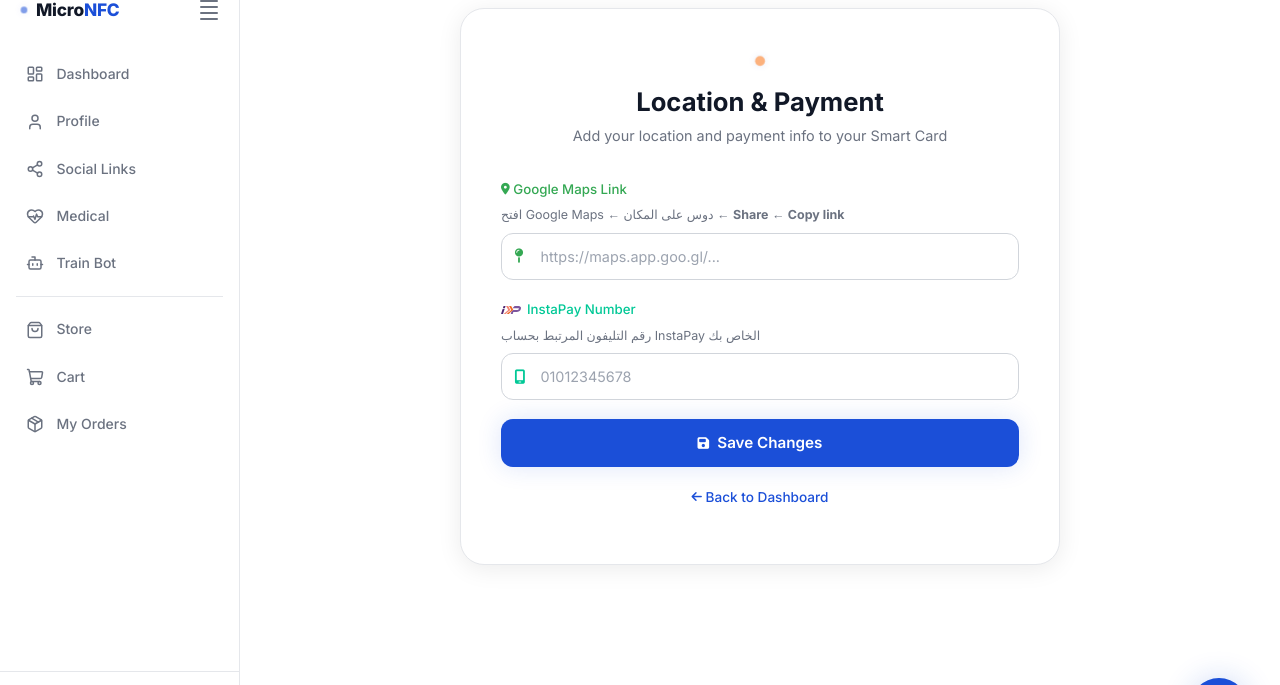
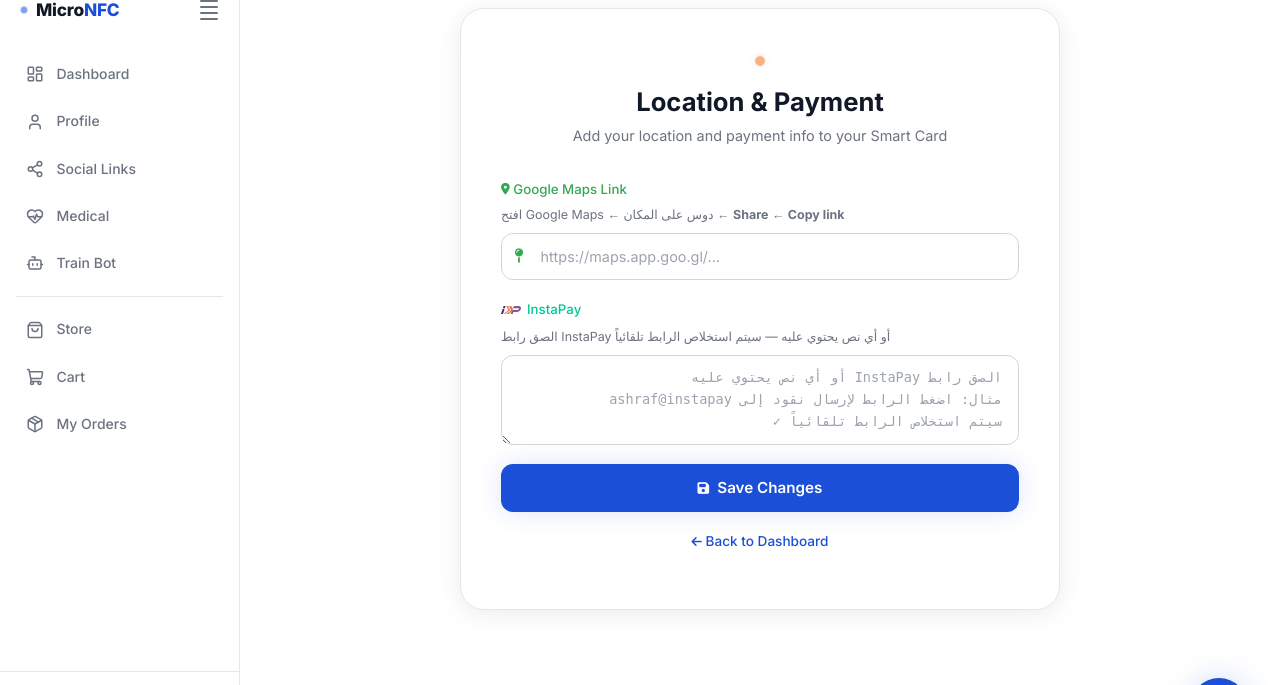
Before and after one commit to MostafaAlwakel/micronfc, a Flask app: page /edit/extras in a window 1280 px wide. Shown: the part 32-717 px from the top of the page. Run offline with Flask 3, Linux system fonts and the light colour scheme; the visitor is signed in with stand-in values (Sample User, id 1); some libraries are stand-ins or nearby versions.

Commit message:
feat: InstaPay smart link extraction in edit/extras
- Add import re to app.py
- Add extract_instapay_link() helper using regex (https://ipn.eg/S/...)
- Update edit_extras route: extract URL from raw textarea input,
  flash error if no valid InstaPay URL found, preserve raw input on error
- Change instapay input → textarea (rows=3, RTL, monospace)
- Add descriptive placeholder explaining paste-any-text UX
- Show saved URL preview below textarea when instapay is set

Co-Authored-By: Claude Sonnet 4.6 <noreply@anthropic.com>

```diff
--- a/app.py
+++ b/app.py
@@ -12,6 +12,7 @@ from dotenv import load_dotenv
 from functools import wraps
 import os
 import json
+import re
 import requests
 import cloudinary
 import cloudinary.uploader
@@ -268,12 +269,26 @@ def edit_social():
         return redirect(url_for('dashboard'))
     return render_template('edit_social.html', user=current_user)
 
+def extract_instapay_link(text):
+    match = re.search(r'https://ipn\.eg/S/[^\s]+', text)
+    if match:
+        return match.group(0)
+    return None
+
 @app.route('/edit/extras', methods=['GET', 'POST'])
 @login_required
 def edit_extras():
     if request.method == 'POST':
         current_user.location_url = request.form['location_url']
-        current_user.instapay = request.form['instapay']
+        raw = request.form.get('instapay', '').strip()
+        if raw:
+            instapay_link = extract_instapay_link(raw)
+            if not instapay_link:
+                flash('الرابط غير صحيح، تأكد إنه يحتوي على رابط InstaPay', 'danger')
+                return render_template('edit_extras.html', user=current_user, instapay_raw=raw)
+            current_user.instapay = instapay_link
+        else:
+            current_user.instapay = ''
         db.session.commit()
         flash('Location & payment info updated!', 'success')
         return redirect(url_for('dashboard'))
--- a/templates/edit_extras.html
+++ b/templates/edit_extras.html
@@ -38,17 +38,21 @@
       <!-- InstaPay -->
       <div class="form-group">
         <label style="color:#00c896; display:flex; align-items:center; gap:6px;">
-          <img src="{{ url_for('static', filename='images/instapay-icon.svg') }}" width="20" height="20" alt="InstaPay" style="display:inline; vertical-align:middle;"> InstaPay Number
+          <img src="{{ url_for('static', filename='images/instapay-icon.svg') }}" width="20" height="20" alt="InstaPay" style="display:inline; vertical-align:middle;"> InstaPay
         </label>
-        <p style="font-size:0.78rem; color:var(--muted); margin-bottom:0.5rem; line-height:1.5;">
-          رقم التليفون المرتبط بحساب InstaPay الخاص بك
+        <p style="font-size:0.78rem; color:var(--muted); margin-bottom:0.5rem; line-height:1.6;">
+          الصق رابط InstaPay أو أي نص يحتوي عليه — سيتم استخلاص الرابط تلقائياً
         </p>
-        <div class="input-wrapper">
-          <i class="fa fa-mobile-screen input-icon" style="color:#00c896;"></i>
-          <input type="text" name="instapay" class="form-control"
-                 value="{{ user.instapay or '' }}"
-                 placeholder="01012345678">
-        </div>
+        <textarea name="instapay" class="form-control"
+                  rows="3"
+                  placeholder="الصق رابط InstaPay أو أي نص يحتوي عليه&#10;مثال: اضغط الرابط لإرسال نقود إلى ashraf@instapay&#10;سيتم استخلاص الرابط تلقائياً ✓"
+                  style="resize:vertical; font-family:monospace; font-size:0.85rem; direction:rtl;">{{ instapay_raw if instapay_raw is defined else (user.instapay or '') }}</textarea>
+        {% if user.instapay %}
+        <p style="font-size:0.75rem; color:#00c896; margin-top:0.4rem; display:flex; align-items:center; gap:4px;">
+          <i data-lucide="check-circle-2" style="width:14px;height:14px;stroke:#00c896;"></i>
+          رابط محفوظ: <code style="font-size:0.72rem; color:var(--muted);">{{ user.instapay }}</code>
+        </p>
+        {% endif %}
       </div>
 
       <button type="submit" class="btn-primary w-100">
```
